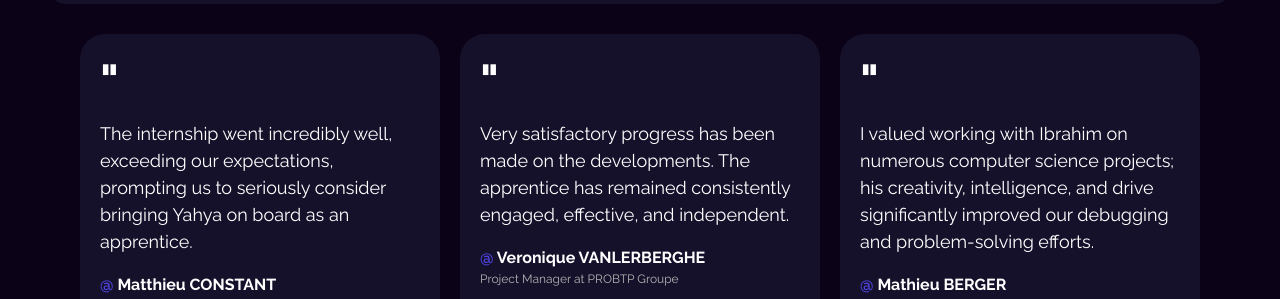
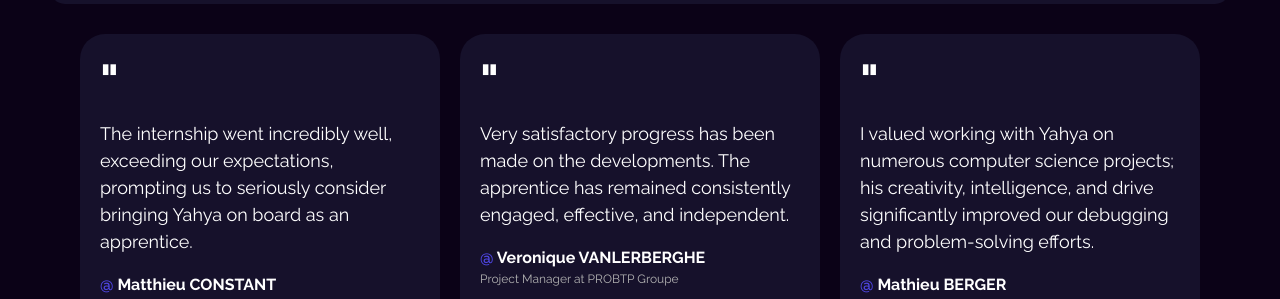
Before and after one commit to aarjinho/Portfolio-Yahya, a React (Create React App) app: page / in a window 1280 px wide. Shown: the part 8981-9280 px from the top of the page. Built offline with nearby package versions, Linux system fonts and the light colour scheme.

Commit message:
update testim

```diff
--- a/src/Components/Testimonials.js
+++ b/src/Components/Testimonials.js
@@ -15,7 +15,7 @@ const testimonials = [
   },
   {
     quote:
-      "I valued working with Ibrahim on numerous computer science projects; his creativity, intelligence, and drive significantly improved our debugging and problem-solving efforts.",
+      "I valued working with Yahya on numerous computer science projects; his creativity, intelligence, and drive significantly improved our debugging and problem-solving efforts.",
     name: "Mathieu BERGER",
     title: "Software Engineer at PROBTP",
   },
```
